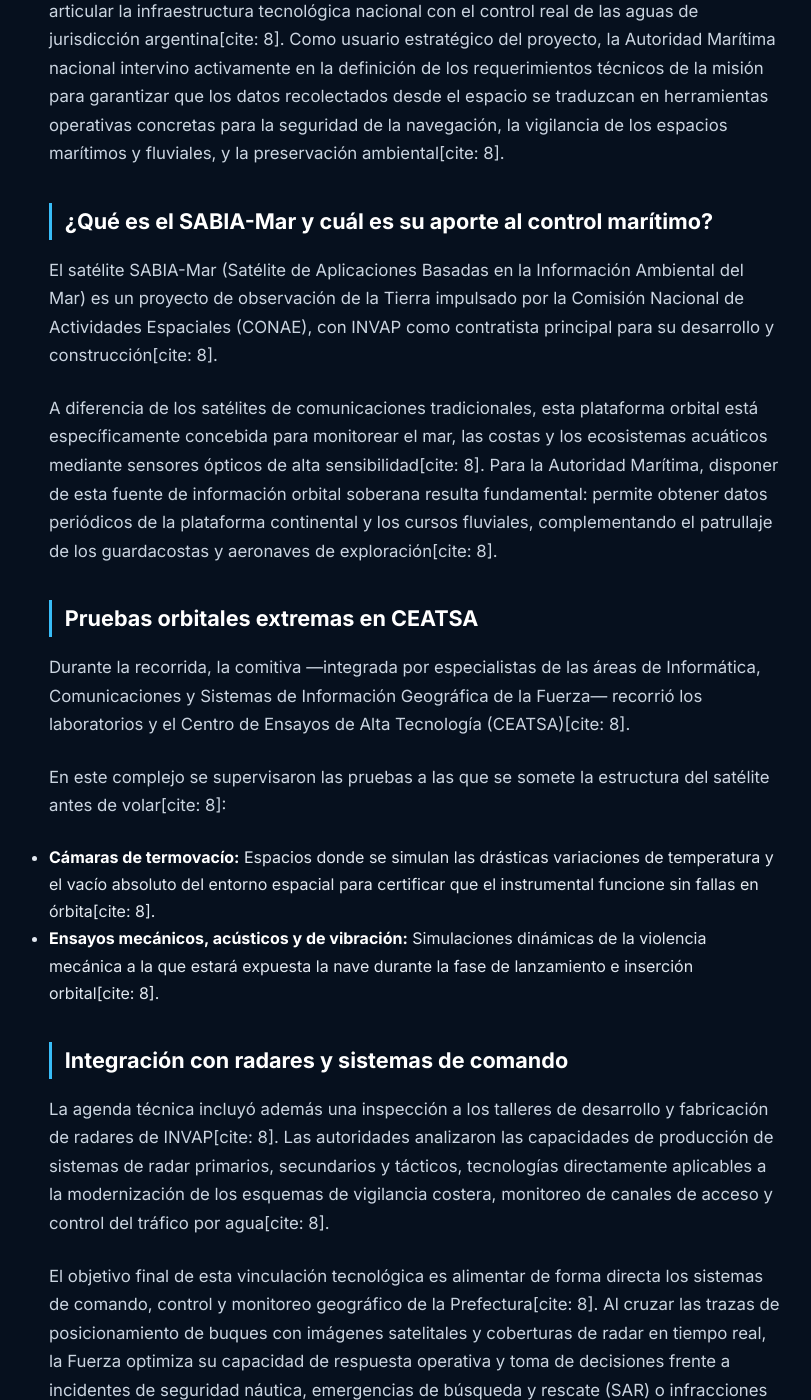
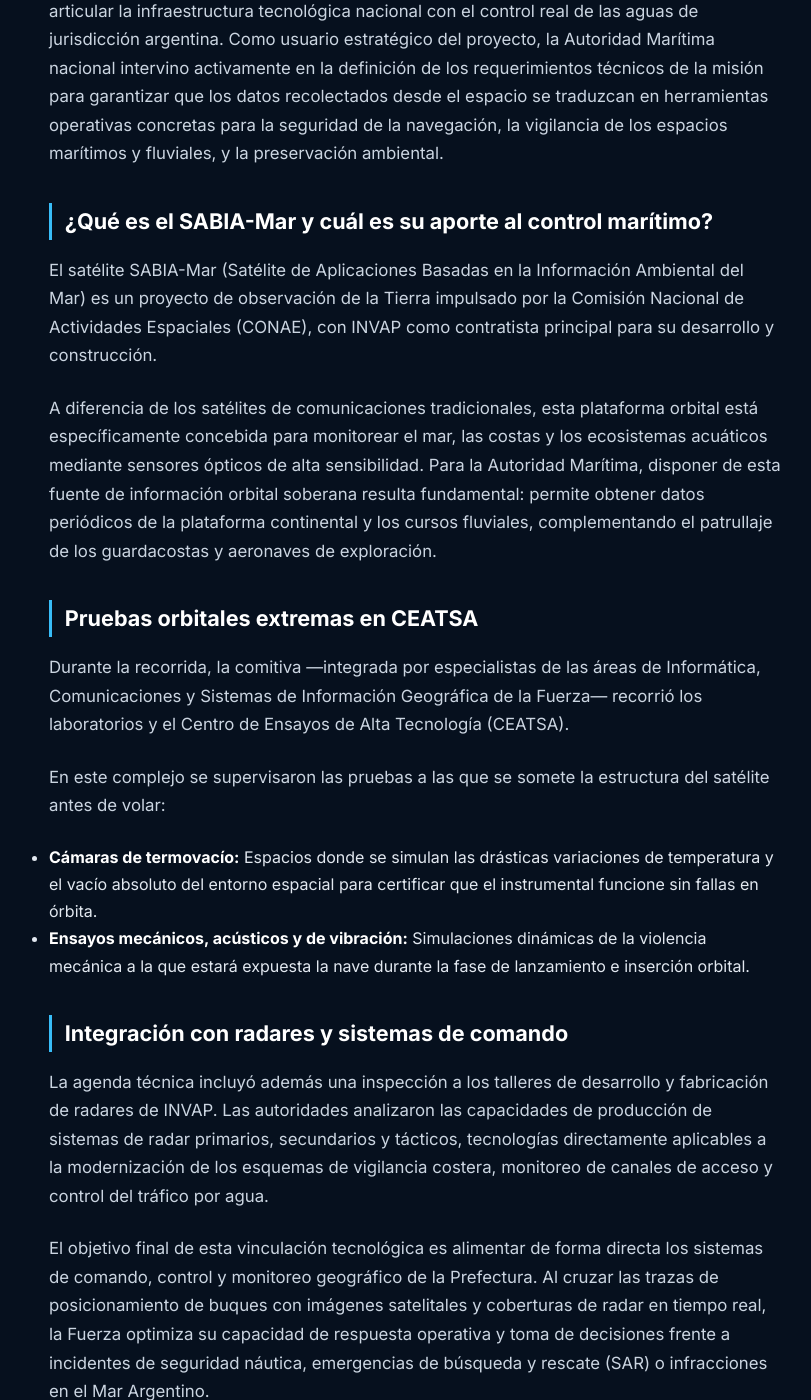
Before and after one commit to JorgeFalconRamos/bitacoracentral, a Jekyll site: the page built from _posts/2026-10-20-satelite-sabia-mar-prefectura.md, in a window 1280 px wide and 1400 px high, scrolled down 1014 px. Shown: the whole window, without its empty margins (225-1036 px from the left). Built offline with Jekyll 4.4.1, drawn with Linux system fonts in a browser that asks for light colours; some of the changed text lies outside the part shown.

Commit message:
Update 2026-10-20-satelite-sabia-mar-prefectura.md

```diff
--- a/_posts/2026-10-20-satelite-sabia-mar-prefectura.md
+++ b/_posts/2026-10-20-satelite-sabia-mar-prefectura.md
@@ -6,26 +6,26 @@
 lectura: "4 min"
 ---
 
-Autoridades técnicas de la Prefectura Naval Argentina realizaron una visita de trabajo a las instalaciones de la empresa tecnológica INVAP S.A.U. en San Carlos de Bariloche, con el objetivo de evaluar los ensayos finales del satélite argentino **SABIA-Mar**, cuyo lanzamiento al espacio está programado para el primer semestre de 2027[cite: 8].
+Autoridades técnicas de la Prefectura Naval Argentina realizaron una visita de trabajo a las instalaciones de la empresa tecnológica INVAP S.A.U. en San Carlos de Bariloche, con el objetivo de evaluar los ensayos finales del satélite argentino **SABIA-Mar**, cuyo lanzamiento al espacio está programado para el primer semestre de 2027.
 
-El encuentro no se limitó a una visita institucional, sino que responde a la necesidad de articular la infraestructura tecnológica nacional con el control real de las aguas de jurisdicción argentina[cite: 8]. Como usuario estratégico del proyecto, la Autoridad Marítima nacional intervino activamente en la definición de los requerimientos técnicos de la misión para garantizar que los datos recolectados desde el espacio se traduzcan en herramientas operativas concretas para la seguridad de la navegación, la vigilancia de los espacios marítimos y fluviales, y la preservación ambiental[cite: 8].
+El encuentro no se limitó a una visita institucional, sino que responde a la necesidad de articular la infraestructura tecnológica nacional con el control real de las aguas de jurisdicción argentina. Como usuario estratégico del proyecto, la Autoridad Marítima nacional intervino activamente en la definición de los requerimientos técnicos de la misión para garantizar que los datos recolectados desde el espacio se traduzcan en herramientas operativas concretas para la seguridad de la navegación, la vigilancia de los espacios marítimos y fluviales, y la preservación ambiental.
 
 ## ¿Qué es el SABIA-Mar y cuál es su aporte al control marítimo?
 
-El satélite SABIA-Mar (Satélite de Aplicaciones Basadas en la Información Ambiental del Mar) es un proyecto de observación de la Tierra impulsado por la Comisión Nacional de Actividades Espaciales (CONAE), con INVAP como contratista principal para su desarrollo y construcción[cite: 8].
+El satélite SABIA-Mar (Satélite de Aplicaciones Basadas en la Información Ambiental del Mar) es un proyecto de observación de la Tierra impulsado por la Comisión Nacional de Actividades Espaciales (CONAE), con INVAP como contratista principal para su desarrollo y construcción.
 
-A diferencia de los satélites de comunicaciones tradicionales, esta plataforma orbital está específicamente concebida para monitorear el mar, las costas y los ecosistemas acuáticos mediante sensores ópticos de alta sensibilidad[cite: 8]. Para la Autoridad Marítima, disponer de esta fuente de información orbital soberana resulta fundamental: permite obtener datos periódicos de la plataforma continental y los cursos fluviales, complementando el patrullaje de los guardacostas y aeronaves de exploración[cite: 8].
+A diferencia de los satélites de comunicaciones tradicionales, esta plataforma orbital está específicamente concebida para monitorear el mar, las costas y los ecosistemas acuáticos mediante sensores ópticos de alta sensibilidad. Para la Autoridad Marítima, disponer de esta fuente de información orbital soberana resulta fundamental: permite obtener datos periódicos de la plataforma continental y los cursos fluviales, complementando el patrullaje de los guardacostas y aeronaves de exploración.
 
 ## Pruebas orbitales extremas en CEATSA
 
-Durante la recorrida, la comitiva —integrada por especialistas de las áreas de Informática, Comunicaciones y Sistemas de Información Geográfica de la Fuerza— recorrió los laboratorios y el Centro de Ensayos de Alta Tecnología (CEATSA)[cite: 8].
+Durante la recorrida, la comitiva —integrada por especialistas de las áreas de Informática, Comunicaciones y Sistemas de Información Geográfica de la Fuerza— recorrió los laboratorios y el Centro de Ensayos de Alta Tecnología (CEATSA).
 
-En este complejo se supervisaron las pruebas a las que se somete la estructura del satélite antes de volar[cite: 8]:
-* **Cámaras de termovacío:** Espacios donde se simulan las drásticas variaciones de temperatura y el vacío absoluto del entorno espacial para certificar que el instrumental funcione sin fallas en órbita[cite: 8].
-* **Ensayos mecánicos, acústicos y de vibración:** Simulaciones dinámicas de la violencia mecánica a la que estará expuesta la nave durante la fase de lanzamiento e inserción orbital[cite: 8].
+En este complejo se supervisaron las pruebas a las que se somete la estructura del satélite antes de volar:
+* **Cámaras de termovacío:** Espacios donde se simulan las drásticas variaciones de temperatura y el vacío absoluto del entorno espacial para certificar que el instrumental funcione sin fallas en órbita.
+* **Ensayos mecánicos, acústicos y de vibración:** Simulaciones dinámicas de la violencia mecánica a la que estará expuesta la nave durante la fase de lanzamiento e inserción orbital.
 
 ## Integración con radares y sistemas de comando
 
-La agenda técnica incluyó además una inspección a los talleres de desarrollo y fabricación de radares de INVAP[cite: 8]. Las autoridades analizaron las capacidades de producción de sistemas de radar primarios, secundarios y tácticos, tecnologías directamente aplicables a la modernización de los esquemas de vigilancia costera, monitoreo de canales de acceso y control del tráfico por agua[cite: 8].
+La agenda técnica incluyó además una inspección a los talleres de desarrollo y fabricación de radares de INVAP. Las autoridades analizaron las capacidades de producción de sistemas de radar primarios, secundarios y tácticos, tecnologías directamente aplicables a la modernización de los esquemas de vigilancia costera, monitoreo de canales de acceso y control del tráfico por agua.
 
-El objetivo final de esta vinculación tecnológica es alimentar de forma directa los sistemas de comando, control y monitoreo geográfico de la Prefectura[cite: 8]. Al cruzar las trazas de posicionamiento de buques con imágenes satelitales y coberturas de radar en tiempo real, la Fuerza optimiza su capacidad de respuesta operativa y toma de decisiones frente a incidentes de seguridad náutica, emergencias de búsqueda y rescate (SAR) o infracciones en el Mar Argentino[cite: 8].
+El objetivo final de esta vinculación tecnológica es alimentar de forma directa los sistemas de comando, control y monitoreo geográfico de la Prefectura. Al cruzar las trazas de posicionamiento de buques con imágenes satelitales y coberturas de radar en tiempo real, la Fuerza optimiza su capacidad de respuesta operativa y toma de decisiones frente a incidentes de seguridad náutica, emergencias de búsqueda y rescate (SAR) o infracciones en el Mar Argentino.
```
